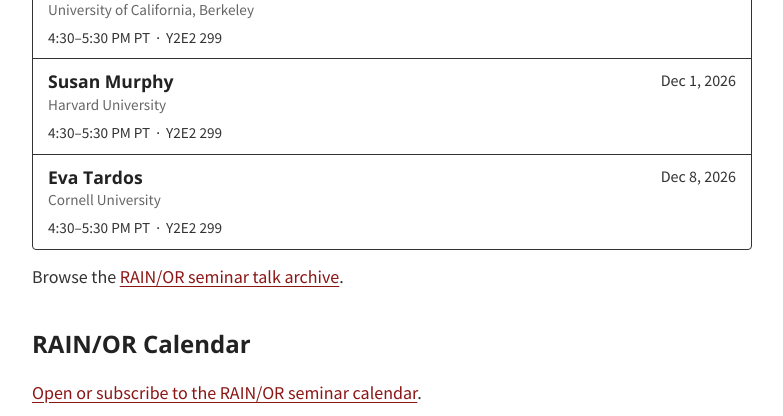
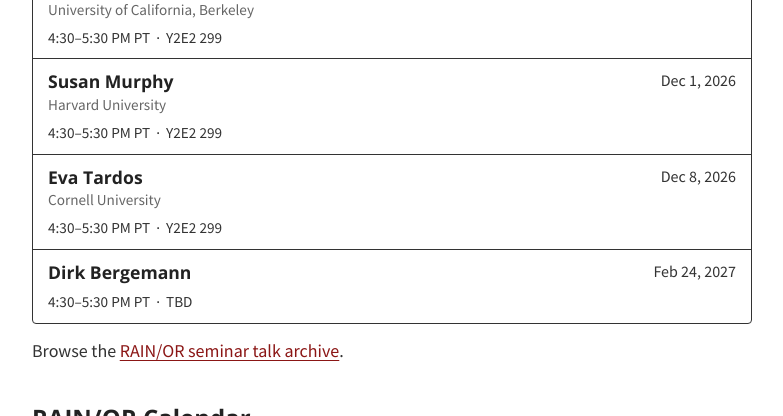
Before and after one commit to stanford-rain-seminar/stanford-rain-seminar.github.io, a Jekyll site: the page built from index.md, in a window 1280 px wide and 900 px high, scrolled down 1240 px, cut to the strip 0-416 px from the top of the window. Shown: the whole strip, without its empty margins (248-1031 px from the left). Built offline with Jekyll 4.4.1, drawn with Linux system fonts in a browser that asks for light colours; nearby versions of some CDN libraries; our own code applies the rules of GitHub Pages for plain Markdown files.

Commit message:
Add confirmed Dirk Bergemann seminar on February 24, 2027

```diff
--- a/_data/talks.yml
+++ b/_data/talks.yml
@@ -68,3 +68,8 @@
       affiliation: "Cornell University"
       time: "4:30–5:30 PM PT"
       location: "Y2E2 299"
+    - talk_id: "RAIN-2027-02-24-BERGEMANN"
+      speaker: "Dirk Bergemann"
+      date: "Feb 24, 2027"
+      time: "4:30–5:30 PM PT"
+      location: "TBD"
```
